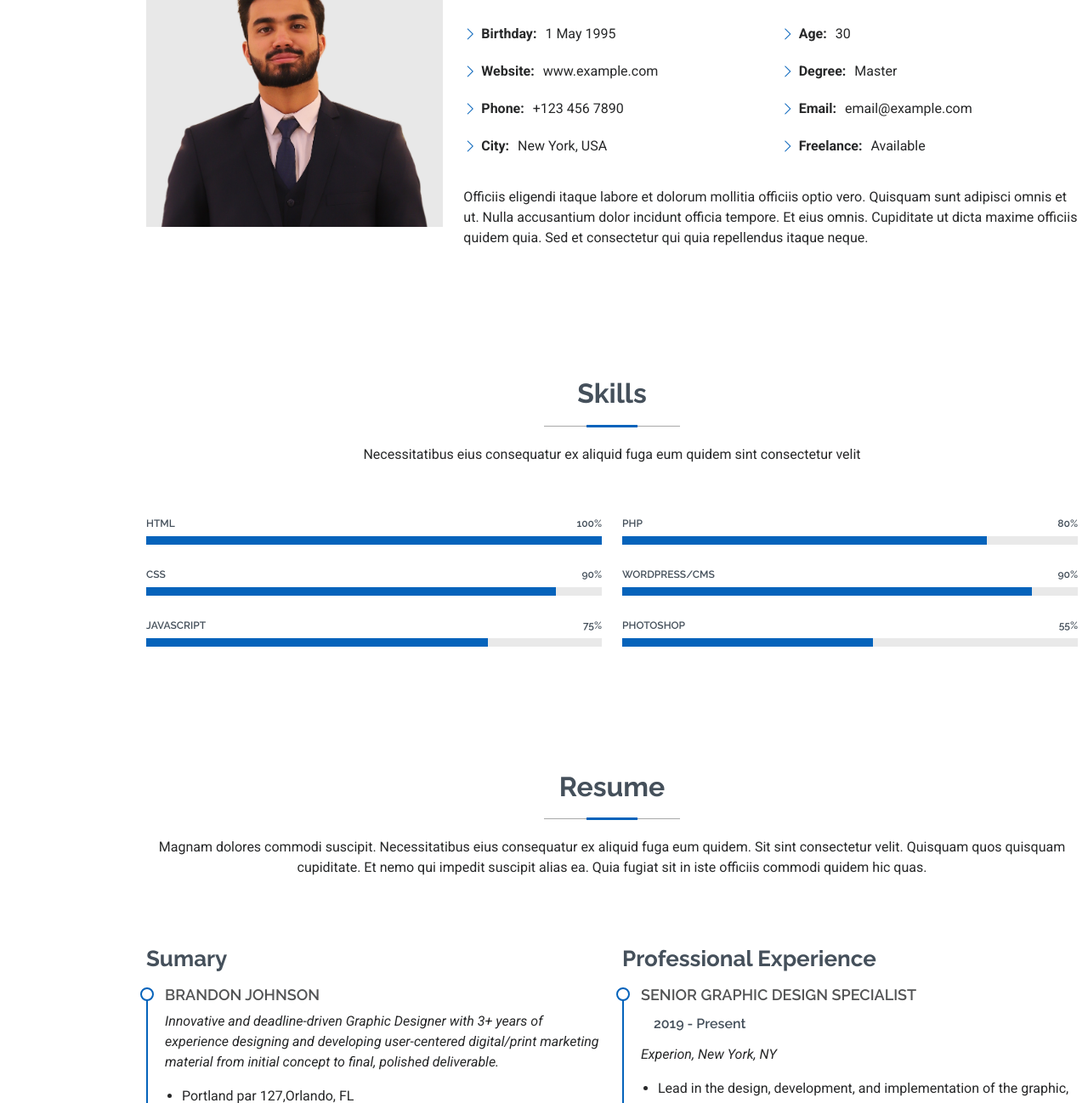
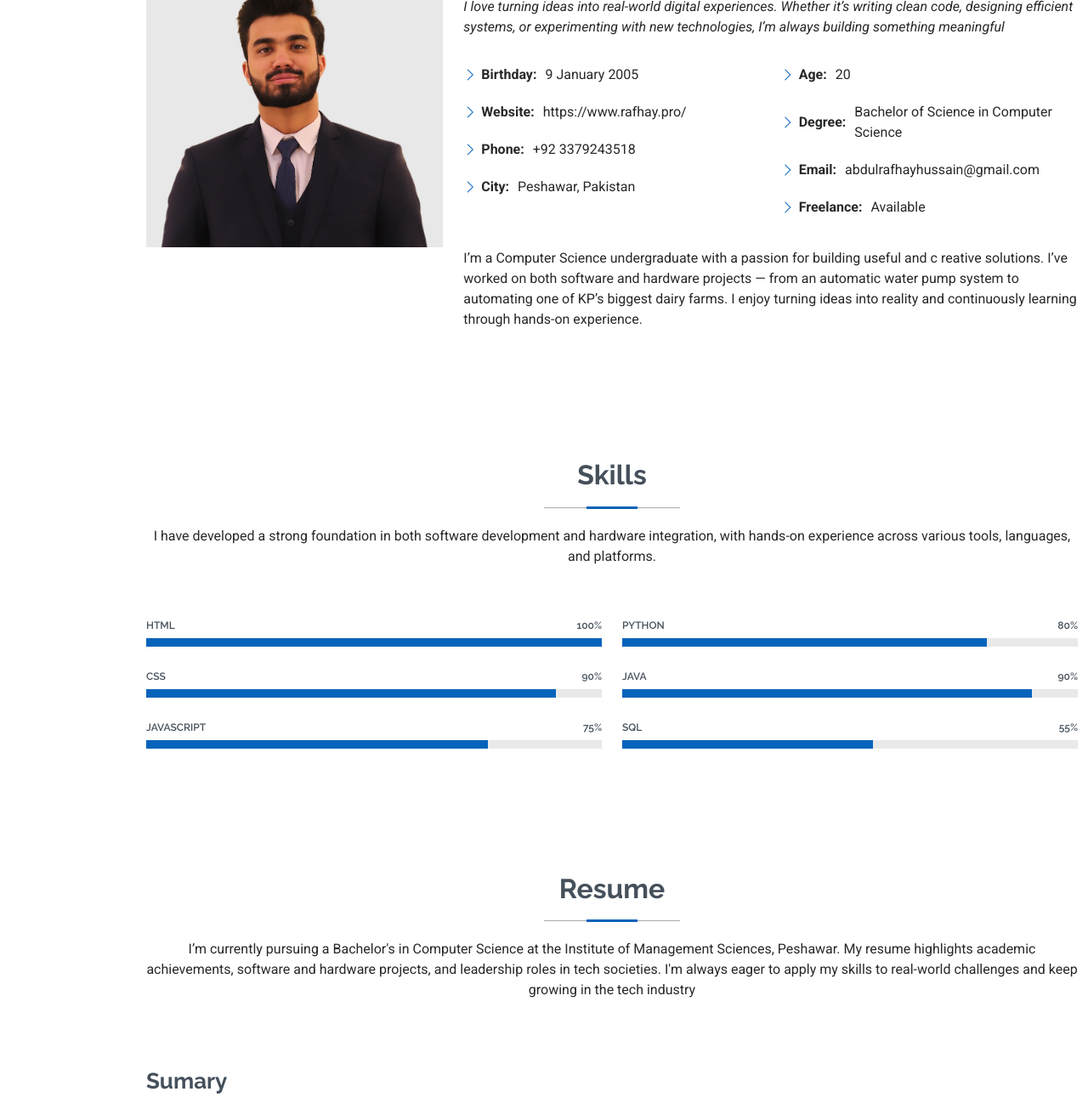
Before and after one commit to rafhayy/MyResume, a plain HTML site: page index.html in a window 1280 px wide. Shown: the part 1127-2425 px from the top of the page at 85% size. Drawn offline with Linux system fonts and the light colour scheme.

Commit message:
updating details

```diff
--- a/index.html
+++ b/index.html
@@ -12,7 +12,7 @@
   <link href="assets/img/favicon.png" rel="icon">
   <link href="assets/img/apple-touch-icon.png" rel="apple-touch-icon">
 
-  <!-- Fonts -->
+  <!-- Fonts -->a
   <link href="https://fonts.googleapis.com" rel="preconnect">
   <link href="https://fonts.gstatic.com" rel="preconnect" crossorigin>
   <link href="https://fonts.googleapis.com/css2?family=Roboto:ital,wght@0,100;0,300;0,400;0,500;0,700;0,900;1,100;1,300;1,400;1,500;1,700;1,900&family=Poppins:ital,wght@0,100;0,200;0,300;0,400;0,500;0,600;0,700;0,800;0,900;1,100;1,200;1,300;1,400;1,500;1,600;1,700;1,800;1,900&family=Raleway:ital,wght@0,100;0,200;0,300;0,400;0,500;0,600;0,700;0,800;0,900;1,100;1,200;1,300;1,400;1,500;1,600;1,700;1,800;1,900&display=swap" rel="stylesheet">
@@ -97,29 +97,32 @@
           <div class="col-lg-8 content">
             <h2>Programmer &amp; Web Developer.</h2>
             <p class="fst-italic py-3">
-              I like to create things
+              I love turning ideas into real-world digital experiences. Whether it’s writing clean code, designing efficient systems,
+              or experimenting with new technologies, I’m always building something meaningful
             </p>
             <div class="row">
               <div class="col-lg-6">
                 <ul>
-                  <li><i class="bi bi-chevron-right"></i> <strong>Birthday:</strong> <span>1 May 1995</span></li>
-                  <li><i class="bi bi-chevron-right"></i> <strong>Website:</strong> <span>www.example.com</span></li>
-                  <li><i class="bi bi-chevron-right"></i> <strong>Phone:</strong> <span>+123 456 7890</span></li>
-                  <li><i class="bi bi-chevron-right"></i> <strong>City:</strong> <span>New York, USA</span></li>
+                  <li><i class="bi bi-chevron-right"></i> <strong>Birthday:</strong> <span>9 January 2005</span></li>
+                  <li><i class="bi bi-chevron-right"></i> <strong>Website:</strong> <span>https://www.rafhay.pro/</span></li>
+                  <li><i class="bi bi-chevron-right"></i> <strong>Phone:</strong> <span>+92 3379243518</span></li>
+                  <li><i class="bi bi-chevron-right"></i> <strong>City:</strong> <span>Peshawar, Pakistan</span></li>
                 </ul>
               </div>
               <div class="col-lg-6">
                 <ul>
-                  <li><i class="bi bi-chevron-right"></i> <strong>Age:</strong> <span>30</span></li>
-                  <li><i class="bi bi-chevron-right"></i> <strong>Degree:</strong> <span>Master</span></li>
-                  <li><i class="bi bi-chevron-right"></i> <strong>Email:</strong> <span>email@example.com</span></li>
+                  <li><i class="bi bi-chevron-right"></i> <strong>Age:</strong> <span>20</span></li>
+                  <li><i class="bi bi-chevron-right"></i> <strong>Degree:</strong> <span>Bachelor of Science in Computer Science</span></li>
+                  <li><i class="bi bi-chevron-right"></i> <strong>Email:</strong> <span>abdulrafhayhussain@gmail.com</span></li>
                   <li><i class="bi bi-chevron-right"></i> <strong>Freelance:</strong> <span>Available</span></li>
                 </ul>
               </div>
             </div>
             <p class="py-3">
-              Officiis eligendi itaque labore et dolorum mollitia officiis optio vero. Quisquam sunt adipisci omnis et ut. Nulla accusantium dolor incidunt officia tempore. Et eius omnis.
-              Cupiditate ut dicta maxime officiis quidem quia. Sed et consectetur qui quia repellendus itaque neque.
+              I’m a Computer Science undergraduate with a passion for building useful and c
+              reative solutions. I’ve worked on both software and hardware projects — from an automatic
+               water pump system to automating one of KP’s biggest dairy farms. I enjoy turning ideas into reality
+                and continuously learning through hands-on experience.
             </p>
           </div>
         </div>
@@ -180,7 +183,8 @@
       <!-- Section Title -->
       <div class="container section-title" data-aos="fade-up">
         <h2>Skills</h2>
-        <p>Necessitatibus eius consequatur ex aliquid fuga eum quidem sint consectetur velit</p>
+        <p>I have developed a strong foundation in both software development and hardware integration,
+          with hands-on experience across various tools, languages, and platforms.</p>
       </div><!-- End Section Title -->
 
       <div class="container" data-aos="fade-up" data-aos-delay="100">
@@ -215,21 +219,21 @@
           <div class="col-lg-6">
 
             <div class="progress">
-              <span class="skill"><span>PHP</span> <i class="val">80%</i></span>
+              <span class="skill"><span>Python</span> <i class="val">80%</i></span>
               <div class="progress-bar-wrap">
                 <div class="progress-bar" role="progressbar" aria-valuenow="80" aria-valuemin="0" aria-valuemax="100"></div>
               </div>
             </div><!-- End Skills Item -->
 
             <div class="progress">
-              <span class="skill"><span>WordPress/CMS</span> <i class="val">90%</i></span>
+              <span class="skill"><span>Java</span> <i class="val">90%</i></span>
               <div class="progress-bar-wrap">
                 <div class="progress-bar" role="progressbar" aria-valuenow="90" aria-valuemin="0" aria-valuemax="100"></div>
               </div>
             </div><!-- End Skills Item -->
 
             <div class="progress">
-              <span class="skill"><span>Photoshop</span> <i class="val">55%</i></span>
+              <span class="skill"><span>sql</span> <i class="val">55%</i></span>
               <div class="progress-bar-wrap">
                 <div class="progress-bar" role="progressbar" aria-valuenow="55" aria-valuemin="0" aria-valuemax="100"></div>
               </div>
@@ -249,7 +253,7 @@
       <!-- Section Title -->
       <div class="container section-title" data-aos="fade-up">
         <h2>Resume</h2>
-        <p>Magnam dolores commodi suscipit. Necessitatibus eius consequatur ex aliquid fuga eum quidem. Sit sint consectetur velit. Quisquam quos quisquam cupiditate. Et nemo qui impedit suscipit alias ea. Quia fugiat sit in iste officiis commodi quidem hic quas.</p>
+        <p>I’m currently pursuing a Bachelor's in Computer Science at the Institute of Management Sciences, Peshawar. My resume highlights academic achievements, software and hardware projects, and leadership roles in tech societies. I'm always eager to apply my skills to real-world challenges and keep growing in the tech industry</p>
       </div><!-- End Section Title -->
 
       <div class="container">
@@ -260,31 +264,31 @@
             <h3 class="resume-title">Sumary</h3>
 
             <div class="resume-item pb-0">
-              <h4>Brandon Johnson</h4>
-              <p><em>Innovative and deadline-driven Graphic Designer with 3+ years of experience designing and developing user-centered digital/print marketing material from initial concept to final, polished deliverable.</em></p>
+              <h4>Abdul Rafhay Hussain</h4>
+              <p><em>Passionate about technology, coding, and problem-solving. Constantly seeking new opportunities to grow and contribute to impactful projects</em></p>
               <ul>
-                <li>Portland par 127,Orlando, FL</li>
-                <li>(123) 456-7891</li>
-                <li>alice.barkley@example.com</li>
+                <li>Warsak Road, Officers Garden Colony</li>
+                <li>+92 3379243518</li>
+                <li>abdulrafhayhussain@gmail.com</li>
               </ul>
             </div><!-- Edn Resume Item -->
 
             <h3 class="resume-title">Education</h3>
             <div class="resume-item">
-              <h4>Master of Fine Arts &amp; Graphic Design</h4>
-              <h5>2015 - 2016</h5>
-              <p><em>Rochester Institute of Technology, Rochester, NY</em></p>
-              <p>Qui deserunt veniam. Et sed aliquam labore tempore sed quisquam iusto autem sit. Ea vero voluptatum qui ut dignissimos deleniti nerada porti sand markend</p>
+              <h4>Bachelor of Science in Computer Science</h4>
+              <h5>2023 - Present</h5>
+              <p><em>Institute of Management Sciences, Peshawar</em></p>
+              <!-- <p>Qui deserunt veniam. Et sed aliquam labore tempore sed quisquam iusto autem sit. Ea vero voluptatum qui ut dignissimos deleniti nerada porti sand markend</p> -->
             </div><!-- Edn Resume Item -->
 
-            <div class="resume-item">
-              <h4>Bachelor of Fine Arts &amp; Graphic Design</h4>
-              <h5>2010 - 2014</h5>
-              <p><em>Rochester Institute of Technology, Rochester, NY</em></p>
-              <p>Quia nobis sequi est occaecati aut. Repudiandae et iusto quae reiciendis et quis Eius vel ratione eius unde vitae rerum voluptates asperiores voluptatem Earum molestiae consequatur neque etlon sader mart dila</p>
-            </div><!-- Edn Resume Item -->
+            <!-- <div class="resume-item"> -->
+              <!-- <h4>Bachelor of Fine Arts &amp; Graphic Design</h4> -->
+              <!-- <h5>2010 - 2014</h5> -->
+              <!-- <p><em>Rochester Institute of Technology, Rochester, NY</em></p> -->
+              <!-- <p>Quia nobis sequi est occaecati aut. Repudiandae et iusto quae reiciendis et quis Eius vel ratione eius unde vitae rerum voluptates asperiores voluptatem Earum molestiae consequatur neque etlon sader mart dila</p> -->
+            <!-- </div>Edn Resume Item -->
 
-          </div>
+          <!-- </div>
 
           <div class="col-lg-6" data-aos="fade-up" data-aos-delay="200">
             <h3 class="resume-title">Professional Experience</h3>
@@ -300,7 +304,7 @@
               </ul>
             </div><!-- Edn Resume Item -->
 
-            <div class="resume-item">
+            <!-- <div class="resume-item">
               <h4>Graphic design specialist</h4>
               <h5>2017 - 2018</h5>
               <p><em>Stepping Stone Advertising, New York, NY</em></p>
@@ -310,7 +314,7 @@
                 <li>Recommended and consulted with clients on the most appropriate graphic design</li>
                 <li>Created 4+ design presentations and proposals a month for clients and account managers</li>
               </ul>
-            </div><!-- Edn Resume Item -->
+            </div>Edn Resume Item -->
 
           </div>
 
@@ -318,7 +322,7 @@
 
       </div>
 
-    </section><!-- /Resume Section -->
+    <!-- </section>/Resume Section --> -->
 
     <!-- Portfolio Section -->
     <section id="portfolio" class="portfolio section">
```
